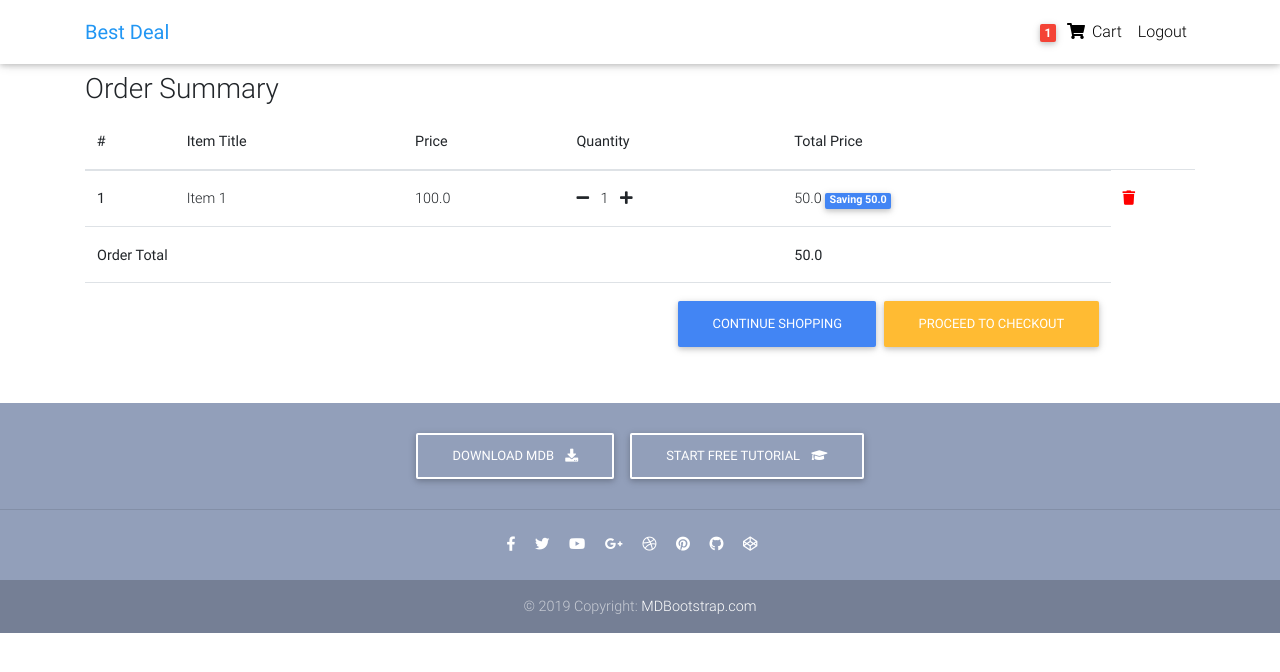
After one commit to vinayakgs/best-deal-shopping, a Django app: page /order-summary in a window 1280 px wide. The commit adds this page. Shown: the top 672 px of the page. Run offline with Django 3.2, Linux system fonts and the light colour scheme; a user stored in the database is signed in; data comes from the database, SQL or seed files in the repository; both versions use the stored data as it was after the commit; some libraries are stand-ins or nearby versions.

Commit message:
Cart functionality is done

```diff
--- a/ECOMMERCE/core/models.py
+++ b/ECOMMERCE/core/models.py
@@ -28,18 +28,18 @@ class Item(models.Model):
 
     def get_absolute_url(self):
         return reverse("core:product", kwargs={
-                                        'slug':self.slug
-                                        })
+            'slug':self.slug
+            })
 
     def get_add_to_cart_url(self):
         return reverse("core:add-to-cart", kwargs={
-                                        'slug':self.slug
-                                        })
+            'slug':self.slug
+            })
 
     def get_remove_from_cart_url(self):
         return reverse("core:remove-from-cart", kwargs={
-                                        'slug':self.slug
-                                        })
+            'slug':self.slug
+            })
 class OrderItem(models.Model):
     user = models.ForeignKey(settings.AUTH_USER_MODEL,
                             on_delete=models.CASCADE, blank=True, null=True)
@@ -49,6 +49,20 @@ class OrderItem(models.Model):
 
     def __str__(self):
         return f"{self.quantity} of {self.item.title}"
+
+    def get_total_item_price(self):
+        return self.quantity * self.item.price
+
+    def get_total_discount_item_price(self):
+        return self.quantity * self.item.discount_price
+
+    def get_amount_saved(self):
+        return self.get_total_item_price() - self.get_total_discount_item_price()
+
+    def get_final_price(self):
+        if self.item.discount_price:
+            return self.get_total_discount_item_price()
+        return self.get_total_item_price()
 
 
 class Order(models.Model):
@@ -61,3 +75,9 @@ class Order(models.Model):
 
     def __str__(self):
         return self.user.username
+
+    def get_total(self):
+        total = 0
+        for order_item in self.items.all():
+            total += order_item.get_final_price()
+        return total
--- a/ECOMMERCE/core/urls.py
+++ b/ECOMMERCE/core/urls.py
@@ -1,12 +1,14 @@
 from django.urls import path
-from .views import HomeView, ItemDetailView, checkout, add_to_cart, remove_from_cart
+from .views import HomeView, ItemDetailView, checkout, add_to_cart, remove_from_cart, OrderSummaryView, remove_single_item_from_cart
 
 app_name = 'core'
 
 urlpatterns = [
     path('', HomeView.as_view(), name='item-list'),
     path('checkout/', checkout, name='checkout'),
+    path('order-summary', OrderSummaryView.as_view(), name='order-summary'),
     path('product/<slug>', ItemDetailView.as_view(), name='product'),
     path('add-to-cart/<slug>', add_to_cart, name='add-to-cart'),
     path('remove-from-cart/<slug>', remove_from_cart, name='remove-from-cart'),
+    path('remove-single-item-from-cart/<slug>', remove_single_item_from_cart, name='remove-single-item-from-cart'),
 ]
--- a/ECOMMERCE/core/views.py
+++ b/ECOMMERCE/core/views.py
@@ -1,5 +1,8 @@
 from django.shortcuts import render, get_object_or_404, redirect
-from django.views.generic import ListView, DetailView
+from django.core.exceptions import ObjectDoesNotExist
+from django.contrib.auth.decorators import login_required
+from django.contrib.auth.mixins import LoginRequiredMixin
+from django.views.generic import ListView, DetailView, View
 from .models import Item, OrderItem, Order
 from django.utils import timezone
 from django.contrib import messages
@@ -16,10 +19,23 @@ class HomeView(ListView):
     paginate_by = 1
     template_name = "home.html"
 
+class OrderSummaryView(LoginRequiredMixin, View):
+    def get(self, *args, **kwargs):
+        try:
+            order = Order.objects.get(user=self.request.user, ordered=False)
+            context = {
+                'object':order
+            }
+            return render(self.request, "order_summary.html", context)
+        except ObjectDoesNotExist:
+            messages.error(self.request, "You do not have active order")
+            return redirect("/")
+
 class ItemDetailView(DetailView):
     model = Item
     template_name = "product.html"
 
+@login_required
 def add_to_cart(request, slug):
     item = get_object_or_404(Item, slug=slug)
     order_item, created = OrderItem.objects.get_or_create(user=request.user,
@@ -33,18 +49,19 @@ def add_to_cart(request, slug):
             order_item.quantity += 1
             order_item.save()
             messages.info(request, "This item quantity is updated")
-            return redirect("core:product", slug=slug)
+            return redirect("core:order-summary")
         else:
             order.items.add(order_item)
             messages.info(request, "This item is added to your cart")
-            return redirect("core:product", slug=slug)
+            return redirect("core:order-summary")
     else:
         ordered_date = timezone.now()
         order = Order.objects.create(user=request.user, ordered_date=ordered_date)
         order.items.add(order_item)
         messages.info(request, "This item is added to your cart")
-        return redirect("core:product", slug=slug)
+        return redirect("core:order-summary")
 
+@login_required
 def remove_from_cart(request, slug):
     item = get_object_or_404(Item, slug=slug)
     order_qs = Order.objects.filter(user=request.user, ordered=False)
@@ -58,10 +75,39 @@ def remove_from_cart(request, slug):
             )[0]
             order.items.remove(order_item)
             messages.info(request, "This item is removed from your cart")
-            return redirect("core:product", slug=slug)
+            return redirect("core:order-summary")
         else:
             messages.info(request, "This item is not in your cart")
             return redirect("core:product", slug=slug)
     else:
         messages.info(request, "You do not have an active order")
         return redirect("core:product", slug=slug)
+
+@login_required
+def remove_single_item_from_cart(request, slug):
+    item = get_object_or_404(Item, slug=slug)
+    order_qs = Order.objects.filter(user=request.user, ordered=False)
+    if order_qs.exists():
+        order = order_qs[0]
+        if order.items.filter(item__slug=item.slug).exists():
+            order_item = OrderItem.objects.filter(
+                item = item,
+                user = request.user,
+                ordered = False
+            )[0]
+            if order_item.quantity > 1:
+                order_item.quantity -= 1
+                order_item.save()
+                messages.info(request, "This item quantity is updated")
+                return redirect("core:order-summary")
+            else:
+                order_item.quantity = 1
+                order.items.remove(order_item)
+                messages.info(request, "This item  is removed from your cart")
+                return redirect("core:order-summary")
+        else:
+            messages.info(request, "This item is not in your cart")
+            return redirect("core:order-summary")
+    else:
+        messages.info(request, "You do not have an active order")
+        return redirect("core:order-summary")
--- a/ECOMMERCE/templates/navbar.html
+++ b/ECOMMERCE/templates/navbar.html
@@ -38,7 +38,7 @@
         <ul class="navbar-nav nav-flex-icons">
           {% if request.user.is_authenticated %}
             <li class="nav-item">
-              <a class="nav-link waves-effect">
+              <a href="{% url 'core:order-summary' %}" class="nav-link waves-effect">
                 <span class="badge red z-depth-1 mr-1"> {{ request.user|cart_item_count }} </span>
                 <i class="fas fa-shopping-cart"></i>
                 <span class="clearfix d-none d-sm-inline-block"> Cart </span>
--- /dev/null
+++ b/ECOMMERCE/templates/order_summary.html
@@ -0,0 +1,75 @@
+{% extends "base.html" %}
+
+{% block content %}
+  <body>
+    <!--Main layout-->
+    <main>
+      <div class="container">
+        <div class="table-responsive text-nowrap">
+            <h3>Order Summary</h3>
+            <table class="table">
+              <thead>
+                <tr>
+                  <th scope="col">#</th>
+                  <th scope="col">Item Title</th>
+                  <th scope="col">Price</th>
+                  <th scope="col">Quantity</th>
+                  <th scope="col">Total Price</th>
+                </tr>
+              </thead>
+              <tbody>
+                  {% for order_item in object.items.all %}
+                    <tr>
+                        <th scope="row">{{forloop.counter}}</th>
+                        <td>{{order_item.item.title}}</td>
+                        <td>{{order_item.item.price}}</td>
+                        <td>
+                          <a href="{% url 'core:remove-single-item-from-cart' order_item.item.slug %}"><i class="fas fa-minus mr-2"></i></a>
+                          {{order_item.quantity}}
+                          <a href="{% url 'core:add-to-cart' order_item.item.slug %}"><i class="fas fa-plus ml-2"></i></a>
+                        </td>
+                        {% if order_item.item.discount_price %}
+                        <td>
+                            {{ order_item.get_total_discount_item_price }}
+                            <span class="badge badge-primary">Saving {{ order_item.get_amount_saved }}</span>
+                        </td>
+
+                        {% else %}
+                        <td>{{ order_item.get_total_item_price }}</td>
+                        {% endif %}
+                        <td>
+                          <a style='color:red;' href="{% url 'core:remove-from-cart' order_item.item.slug %}"><i class="fas fa-trash"></i></a>
+                        </td>
+                    </tr>
+                  {% empty %}
+                    <tr>
+                      <td colspan="5"><strong>Your cart is empty</strong></td>
+                    </tr>
+                    <tr>
+                      <td colspan="5">
+                        <a class="btn btn-primary float-right" href="/">CONTINUE SHOPPING</a>
+                      </td>
+                    </tr>
+                  {% endfor %}
+                  {% if object.get_total %}
+                    <tr>
+                      <td colspan="4"><strong>Order Total</strong></td>
+                      <td><strong>{{ object.get_total }}</strong></td>
+                    </tr>
+                    <tr>
+                      <td colspan="5">
+                        <a class="btn btn-warning float-right ml-2" href="/checkout">PROCEED TO CHECKOUT</a>
+                        <a class="btn btn-primary float-right" href="/">CONTINUE SHOPPING</a>
+                      </td>
+                    </tr>
+                  {% endif %}
+              </tbody>
+            </table>
+
+          </div>
+      </div>
+    </main>
+    <!--Main layout-->
+
+  </body>
+{% endblock content %}
```
Also changed, not shown: ECOMMERCE/templates/checkout.html (+2 -97 lines), ECOMMERCE/db.sqlite3.
